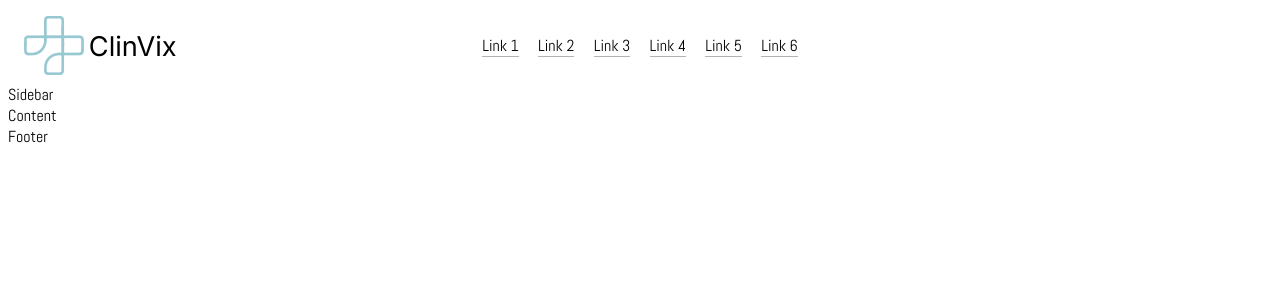
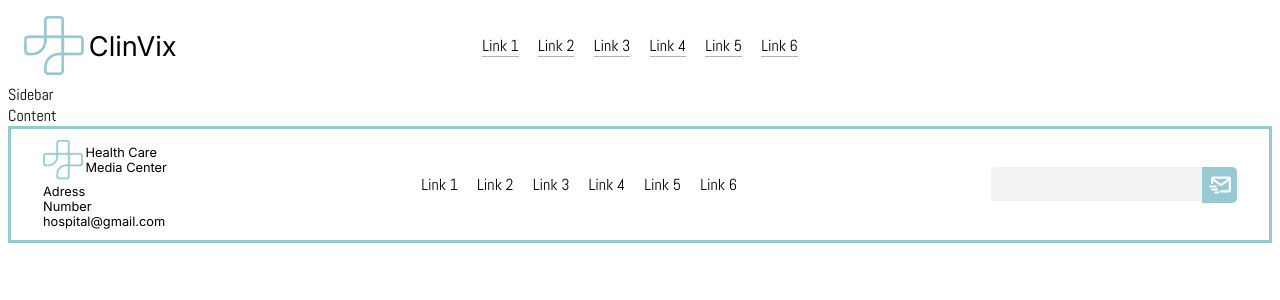
Before and after one commit to milunchik/ClinVix, a React (Vite) app in the folder frontend/: page / in a window 1280 px wide. Shown: the top 300 px of the page. Built offline with nearby package versions, Linux system fonts and the light colour scheme; a web font is replaced by a local one.

Commit message:
Built footer

```diff
--- a/frontend/package.json
+++ b/frontend/package.json
@@ -22,9 +22,9 @@
     "eslint-plugin-react-hooks": "^5.1.0-rc.0",
     "eslint-plugin-react-refresh": "^0.4.9",
     "globals": "^15.9.0",
+    "sass": "^1.77.8",
     "typescript": "^5.5.3",
     "typescript-eslint": "^8.0.0",
-    "vite": "^5.4.0",
-    "sass": "^1.77.8"
+    "vite": "^5.4.0"
   }
 }
--- /dev/null
+++ b/frontend/src/assets/icons/Mail.tsx
@@ -0,0 +1,34 @@
+interface MailProps {
+  color?: string;
+  bgColor?: string;
+  width?: string;
+  height?: string;
+}
+
+const Mail = ({
+  color = "white",
+  bgColor = "none",
+  width,
+  height,
+}: MailProps) => {
+  return (
+    <svg
+      width={width || "22"}
+      height={height || "18"}
+      viewBox="0 0 22 18"
+      fill={bgColor}
+      xmlns="http://www.w3.org/2000/svg"
+    >
+      <path
+        d="M19.7778 0.5H4.22222C2.99667 0.5 2 1.4568 2 2.63333V7.96667H4.22222V4.76667L11.3333 9.88667C11.5257 10.025 11.7596 10.0997 12 10.0997C12.2404 10.0997 12.4743 10.025 12.6667 9.88667L19.7778 4.76667V14.3667H10.8889V16.5H19.7778C21.0033 16.5 22 15.5432 22 14.3667V2.63333C22 1.4568 21.0033 0.5 19.7778 0.5ZM12 7.7L4.96222 2.63333H19.0378L12 7.7Z"
+        fill={color}
+      />
+      <path
+        d="M0 9.5H7.77778V11.5H0V9.5ZM2.22222 12.5H8.88889V14.5H2.22222V12.5ZM5.55556 15.5H10V17.5H5.55556V15.5Z"
+        fill={color}
+      />
+    </svg>
+  );
+};
+
+export default Mail;
--- /dev/null
+++ b/frontend/src/components/Icon/Icon.module.scss
@@ -0,0 +1,19 @@
+@mixin icon($bgColor) {
+  background: $bgColor;
+  padding: 0.6rem 0.4rem 0.2rem 0.4rem;
+  box-sizing: border-box;
+  width: fit-content;
+  height: fit-content;
+}
+
+.icon-primary {
+  @include icon($primary);
+}
+
+.icon-secondary {
+  @include icon($secondary);
+}
+
+.icon-rounded {
+  border-radius: 50%;
+}
--- /dev/null
+++ b/frontend/src/components/Icon/Icon.tsx
@@ -0,0 +1,29 @@
+import { PropsWithChildren } from "react";
+
+import styles from "./Icon.module.scss";
+
+interface IconProps {
+  variant?: "primary" | "secondary";
+  rounded?: true;
+  onClick?: () => void;
+}
+
+const Icon = ({
+  variant = "primary",
+  rounded,
+  onClick,
+  children,
+}: PropsWithChildren<IconProps>) => {
+  return (
+    <div
+      onClick={onClick}
+      className={`${styles["icon-" + variant]} ${
+        rounded ? styles["icon-rounded"] : ""
+      }`}
+    >
+      {children}
+    </div>
+  );
+};
+
+export default Icon;
--- /dev/null
+++ b/frontend/src/components/Input/Input.module.scss
@@ -0,0 +1,21 @@
+@mixin input() {
+  height: fit-content;
+  padding: 0.6rem 1rem;
+  border: 0;
+  background: $secondary;
+  color: rgba(0, 0, 0, 0.4);
+  font-weight: $font-weight-lg;
+
+  &:focus {
+    outline: 2px solid $primary;
+  }
+}
+
+.input {
+  @include input();
+}
+
+.input-rounded {
+  @include input();
+  border-radius: $radius-sm;
+}
--- /dev/null
+++ b/frontend/src/components/Input/Input.tsx
@@ -0,0 +1,17 @@
+import { InputHTMLAttributes } from "react";
+import styles from "./Input.module.scss";
+
+interface InputProps extends InputHTMLAttributes<HTMLInputElement> {
+  rounded?: true;
+}
+
+const Input = ({ rounded, ...props }: InputProps) => {
+  return (
+    <input
+      {...props}
+      className={rounded ? styles["input-rounded"] : styles.input}
+    />
+  );
+};
+
+export default Input;
--- a/frontend/src/components/Logo/Logo.module.scss
+++ b/frontend/src/components/Logo/Logo.module.scss
@@ -9,7 +9,7 @@
   text-decoration: none;
   //
 
-  & span {
+  & div {
     font-family: $inter;
     font-size: $font-size;
   }
--- a/frontend/src/components/Logo/Logo.tsx
+++ b/frontend/src/components/Logo/Logo.tsx
@@ -12,7 +12,7 @@ const Logo = ({ children, variant = "md" }: PropsWithChildren<LogoProps>) => {
   return (
     <a href="/" className={styles[`container-${variant}`]}>
       <img src={logo} alt="ClinVix logo" />
-      <span>{children}</span>
+      <div>{children}</div>
     </a>
   );
 };
--- a/frontend/src/layouts/AppLayout.tsx
+++ b/frontend/src/layouts/AppLayout.tsx
@@ -1,7 +1,7 @@
 import { PropsWithChildren } from "react";
 
 import Header from "./Header/Header";
-import Footer from "./Footer";
+import Footer from "./Footer/Footer";
 import Sidebar from "./Sidebar";
 
 interface AppLayoutProps {
--- a/frontend/src/layouts/Footer.tsx
+++ /dev/null
@@ -1,5 +0,0 @@
-export const Footer = () => {
-  return <footer>Footer</footer>;
-};
-
-export default Footer;
--- /dev/null
+++ b/frontend/src/layouts/Footer/Footer.module.scss
@@ -0,0 +1,30 @@
+footer {
+  border: 3px $primary solid;
+  max-width: 85rem;
+  margin: 0 auto;
+  padding: 0.7rem 2rem;
+  display: flex;
+  justify-content: space-between;
+  align-items: center;
+
+  & .info {
+    display: flex;
+    flex-direction: column;
+    font-family: $inter;
+    font-size: $font-size-sm;
+
+    & > div {
+      margin-top: 0.25rem;
+    }
+
+    & p {
+      margin: 0;
+    }
+  }
+}
+
+.mailBox {
+  display: flex;
+  overflow: hidden;
+  border-radius: $radius-sm;
+}
--- /dev/null
+++ b/frontend/src/layouts/Footer/Footer.tsx
@@ -0,0 +1,34 @@
+import Icon from "../../components/Icon/Icon";
+import Input from "../../components/Input/Input";
+import Logo from "../../components/Logo/Logo";
+import Navbar from "../../components/Navbar/Navbar";
+import styles from "./Footer.module.scss";
+
+import Mail from "../../assets/icons/Mail";
+
+export const Footer = () => {
+  return (
+    <footer className={styles.footer}>
+      <div className={styles.info}>
+        <Logo variant="sm">
+          <p>Health Care</p>
+          <p>Media Center</p>
+        </Logo>
+        <div>
+          <p>Adress</p>
+          <p>Number</p>
+          <p>hospital@gmail.com</p>
+        </div>
+      </div>
+      <Navbar />
+      <div className={styles.mailBox}>
+        <Input type="text" />
+        <Icon>
+          <Mail />
+        </Icon>
+      </div>
+    </footer>
+  );
+};
+
+export default Footer;
```
Also changed, not shown: 1 other file (tests, documents, lock files or other folders).
